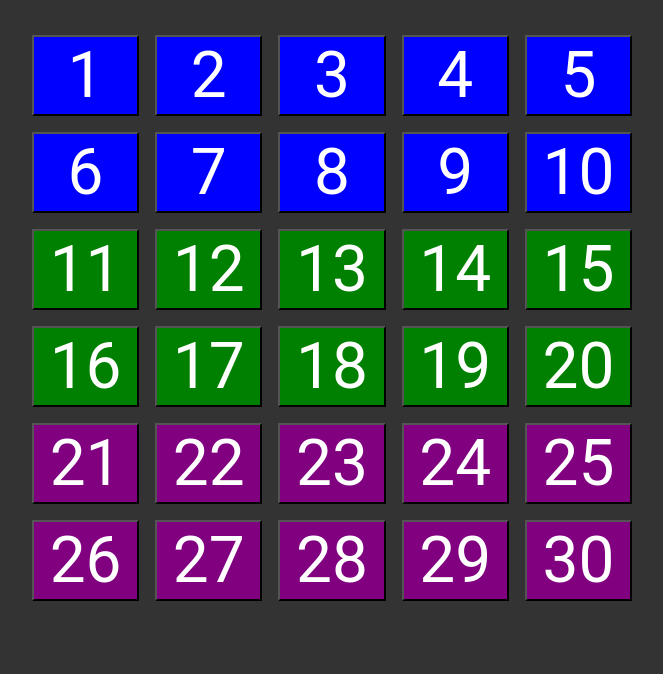
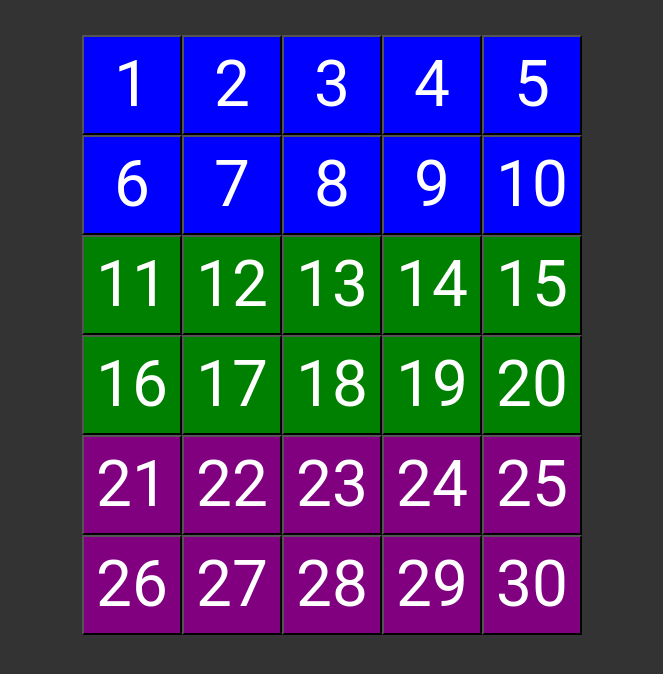
Before and after one commit to edmarkmagsalin/gavs-online-learning-system, a plain HTML site: page index.html in a window 1280 px wide. Shown: the part 62-736 px from the top of the page, without its empty margins (308-971 px from the left). Drawn offline with Linux system fonts and the light colour scheme.

Commit message:
fix problem on ios

```diff
--- a/index.html
+++ b/index.html
@@ -18,15 +18,13 @@
   }
   #numbers {
     width: 100%;
-    max-width: 600px;
+    max-width: 500px;
     padding: 1rem;
-    display: grid;
+    display: flex;
     justify-content: center;
     align-items: center;
-    grid-template-columns: 1fr 1fr 1fr 1fr 1fr;
-    column-gap: 1rem;
-    row-gap: 1rem;
     margin: 0 auto;
+    flex-wrap: wrap;
   }
 
   button {
@@ -36,6 +34,8 @@
   #numbers button {
     font-size: 4rem;
     color: #fff;
+    width: 100px;
+    height: 100px;
   }
 
   #numbers button.tens {
```
